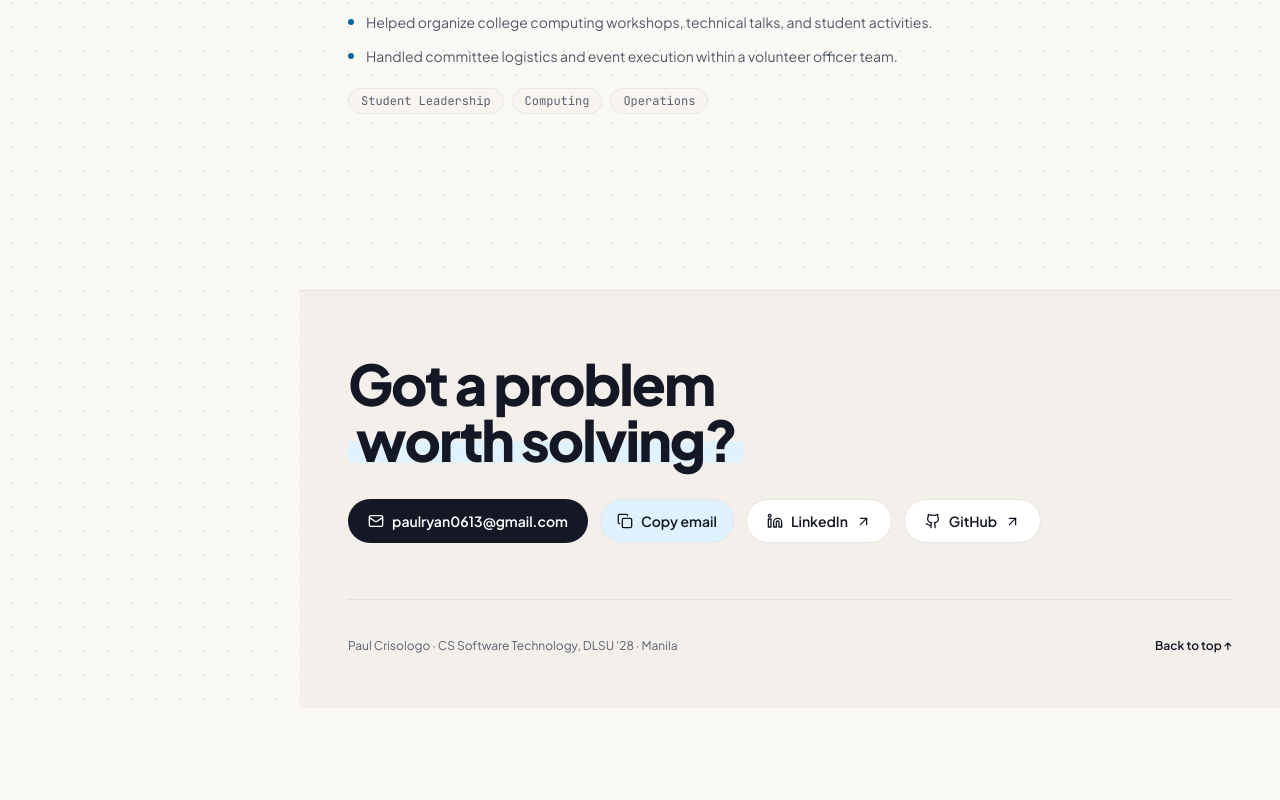
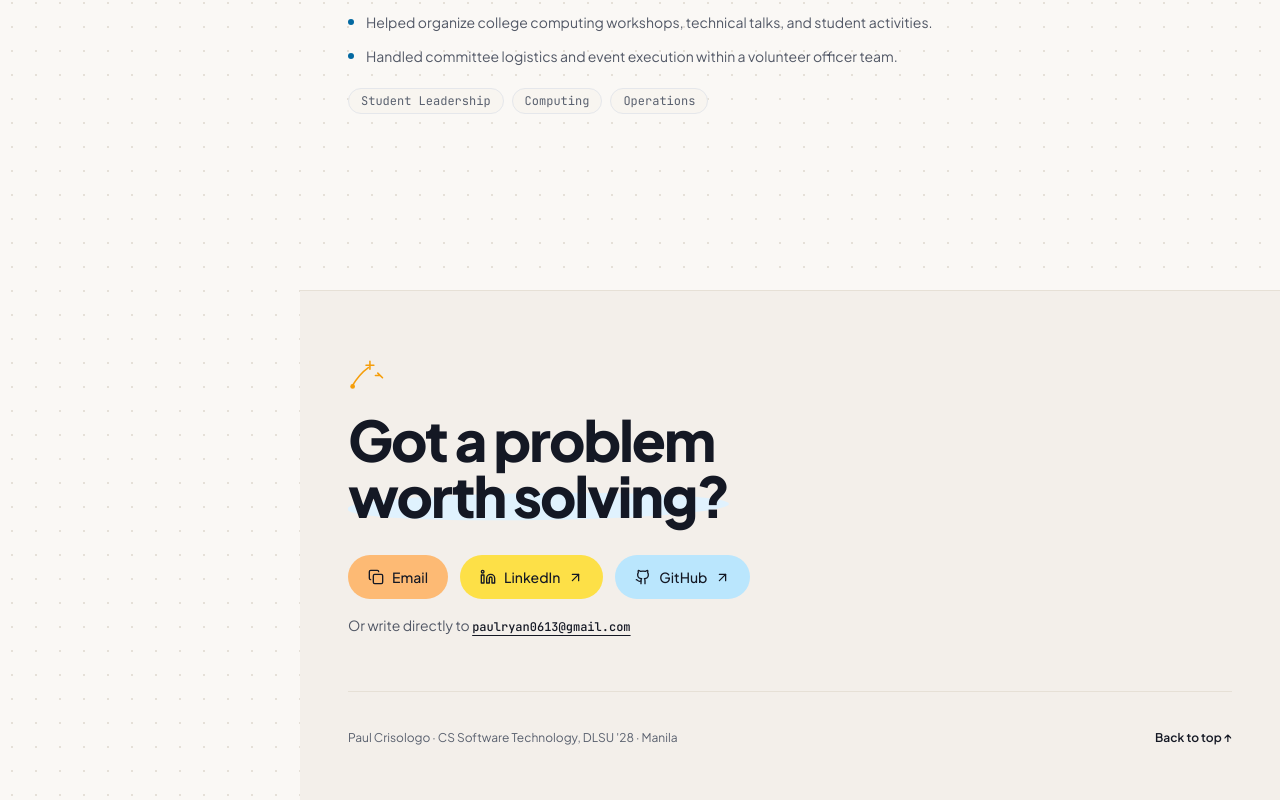
Before and after one commit to isthatpaul/Portfolio, a Next.js app: page / in a window 1280 px wide. Shown: the part 2649-3449 px from the top of the page. Before the commit the page ends 3357 px from the top, so only its background shows below. Built offline with nearby package versions, Linux system fonts and the light colour scheme.

Commit message:
style(footer): restore warm colorful pill footer with accessible contrast and direct email link

```diff
--- a/src/components/layout/Footer.tsx
+++ b/src/components/layout/Footer.tsx
@@ -1,7 +1,7 @@
 "use client";
 
 import { AnimatePresence, motion, useReducedMotion } from "framer-motion";
-import { ArrowUpRight, Check, Copy, Github, Linkedin, Mail } from "lucide-react";
+import { ArrowUpRight, Check, Copy, Github, Linkedin } from "lucide-react";
 import { useEffect, useRef, useState } from "react";
 import { portfolioData } from "@/data/portfolio";
 
@@ -38,41 +38,63 @@ export function Footer() {
   return (
     <>
       <footer className="mb-0 w-full scroll-mt-36 border-t border-footer-line bg-footer-surface lg:scroll-mt-6" id="footer">
-        <div className="mx-auto max-w-5xl px-6 pb-10 pt-14 sm:px-12 sm:pt-16">
+        <div className="mx-auto max-w-5xl px-6 pb-10 pt-16 sm:px-12">
           <div>
-            <h2 className="max-w-[680px] font-display text-4xl font-extrabold leading-[1.08] tracking-[-0.035em] text-ink sm:text-5xl lg:text-[3.5rem]">
+            <svg aria-hidden="true" className="-ml-1 mb-2 h-11 w-11 text-[#F59E0B]" fill="none" viewBox="0 0 56 56">
+              <path d="M10 40C16 30 21 23 31 16" stroke="currentColor" strokeLinecap="round" strokeWidth="2" />
+              <path d="M33 8V18M28 13H38M43 23L49 29M46 26H40" stroke="currentColor" strokeLinecap="round" strokeWidth="2" />
+              <circle cx="11" cy="40" fill="currentColor" r="3" />
+            </svg>
+
+            <h2 className="mt-3 max-w-[680px] font-display text-4xl font-extrabold leading-[1.08] tracking-[-0.035em] text-ink sm:text-5xl lg:text-[3.5rem]">
               <span className="block">{editorialFooter.headline.lineOne}</span>{" "}
-              <span className="highlight-sky inline-block">{editorialFooter.headline.lineTwo}</span>
+              <span className="relative isolate inline-block w-fit">
+                <span aria-hidden="true" className="absolute bottom-[0.06em] left-0 right-0 top-[46%] -z-10 -rotate-1 rounded-[45%_55%_48%_52%] bg-accent" />
+                {editorialFooter.headline.lineTwo}
+              </span>
             </h2>
 
-            <div className="mt-8 flex flex-wrap items-center gap-3">
-              <a
-                className="inline-flex min-h-11 items-center gap-2 rounded-full bg-ink px-5 py-2.5 text-sm font-semibold text-white transition-transform duration-200 hover:-translate-y-0.5"
-                href={`mailto:${links.email}`}
-              >
-                <Mail aria-hidden="true" size={16} />
-                <span>{links.email}</span>
-              </a>
+            <div className="mt-8 flex flex-wrap gap-3">
               <button
                 aria-label={copied ? "Email copied to clipboard" : `Copy ${links.email} email address`}
-                className="inline-flex min-h-11 items-center gap-2 rounded-full border border-ink/15 bg-accent px-4 py-2.5 text-sm font-semibold text-ink transition-colors duration-200 hover:bg-accent-strong"
+                className="inline-flex min-h-11 items-center gap-2 rounded-full bg-[#FDBA74] px-5 py-2.5 text-sm font-medium text-ink transition-transform duration-200 hover:-translate-y-0.5"
                 onClick={handleCopyEmail}
                 type="button"
               >
                 {copied ? <Check aria-hidden="true" size={16} /> : <Copy aria-hidden="true" size={16} />}
-                <span>{copied ? "Copied" : "Copy email"}</span>
+                {copied ? "Email copied" : editorialFooter.emailLabel}
               </button>
-              <a className="inline-flex min-h-11 items-center gap-2 rounded-full border border-line bg-surface px-5 py-2.5 text-sm font-semibold text-ink transition-colors duration-200 hover:border-ink/30 hover:bg-elevated" href={links.linkedin} rel="noreferrer" target="_blank">
+              <a
+                className="inline-flex min-h-11 items-center gap-2 rounded-full bg-[#FDE047] px-5 py-2.5 text-sm font-medium text-ink transition-transform duration-200 hover:-translate-y-0.5"
+                href={links.linkedin}
+                rel="noreferrer"
+                target="_blank"
+              >
                 <Linkedin aria-hidden="true" size={16} />
                 {editorialFooter.linkedinLabel}
                 <ArrowUpRight aria-hidden="true" size={15} />
               </a>
-              <a className="inline-flex min-h-11 items-center gap-2 rounded-full border border-line bg-surface px-5 py-2.5 text-sm font-semibold text-ink transition-colors duration-200 hover:border-ink/30 hover:bg-elevated" href={links.github} rel="noreferrer" target="_blank">
+              <a
+                className="inline-flex min-h-11 items-center gap-2 rounded-full bg-[#BAE6FD] px-5 py-2.5 text-sm font-medium text-ink transition-transform duration-200 hover:-translate-y-0.5"
+                href={links.github}
+                rel="noreferrer"
+                target="_blank"
+              >
                 <Github aria-hidden="true" size={16} />
                 {editorialFooter.githubLabel}
                 <ArrowUpRight aria-hidden="true" size={15} />
               </a>
             </div>
+
+            <p className="mt-4 text-sm text-muted">
+              Or write directly to{" "}
+              <a
+                className="font-mono text-xs font-medium text-ink underline decoration-ink/30 underline-offset-4 transition-colors hover:decoration-ink"
+                href={`mailto:${links.email}`}
+              >
+                {links.email}
+              </a>
+            </p>
           </div>
 
           <div className="mt-14 flex flex-col gap-3 border-t border-footer-line pt-6 text-xs text-muted-strong sm:flex-row sm:items-center sm:justify-between">
```
